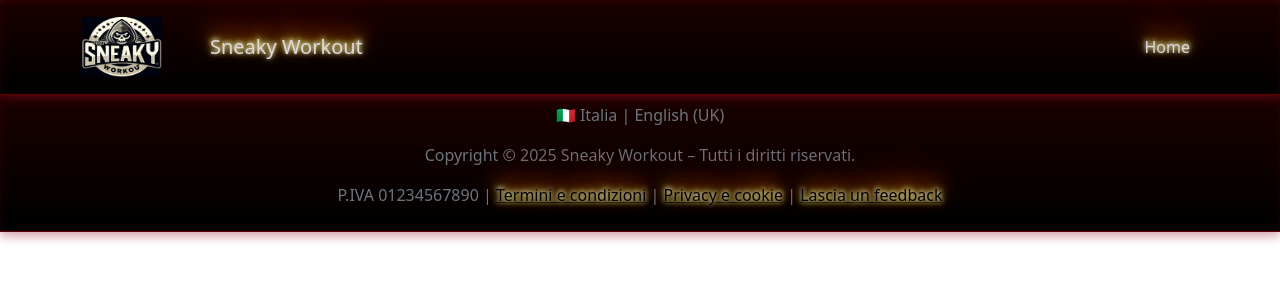
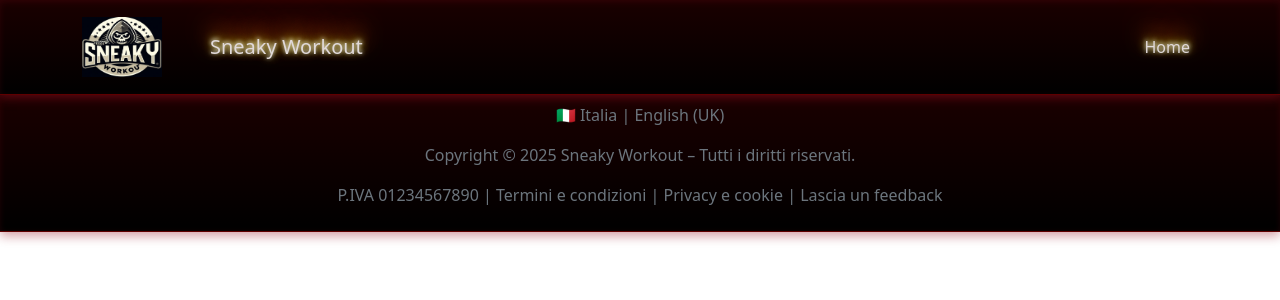
Before and after one commit to 11292-stella/FrontProjectPersonalTrainer, a React (Vite) app: page / in a window 1280 px wide. Shown: the top 300 px of the page. Built offline with nearby package versions, Linux system fonts and the light colour scheme.

Commit message:
modifiche footer

```diff
--- a/src/components/Footer.jsx
+++ b/src/components/Footer.jsx
@@ -13,9 +13,8 @@ const Footer = function () {
               diritti riservati.
             </p>
             <p>
-              P.IVA 01234567890 | <a href="/termini">Termini e condizioni</a> |{" "}
-              <a href="/privacy">Privacy e cookie</a> |{" "}
-              <a href="/feedback">Lascia un feedback</a>
+              P.IVA 01234567890 | <a>Termini e condizioni</a> |{" "}
+              <a>Privacy e cookie</a> | <a>Lascia un feedback</a>
             </p>
           </Col>
         </Row>
--- a/src/styles/footer.css
+++ b/src/styles/footer.css
@@ -12,8 +12,3 @@
   padding-top: 12px;
   padding-bottom: 12px;
 }
-a {
-  color: #000000;
-  text-shadow: 0 -1px 4px #fff, 0 -2px 10px #ff0, 0 -10px 20px #ff8000,
-    0 -18px 40px #f00;
-}
```
